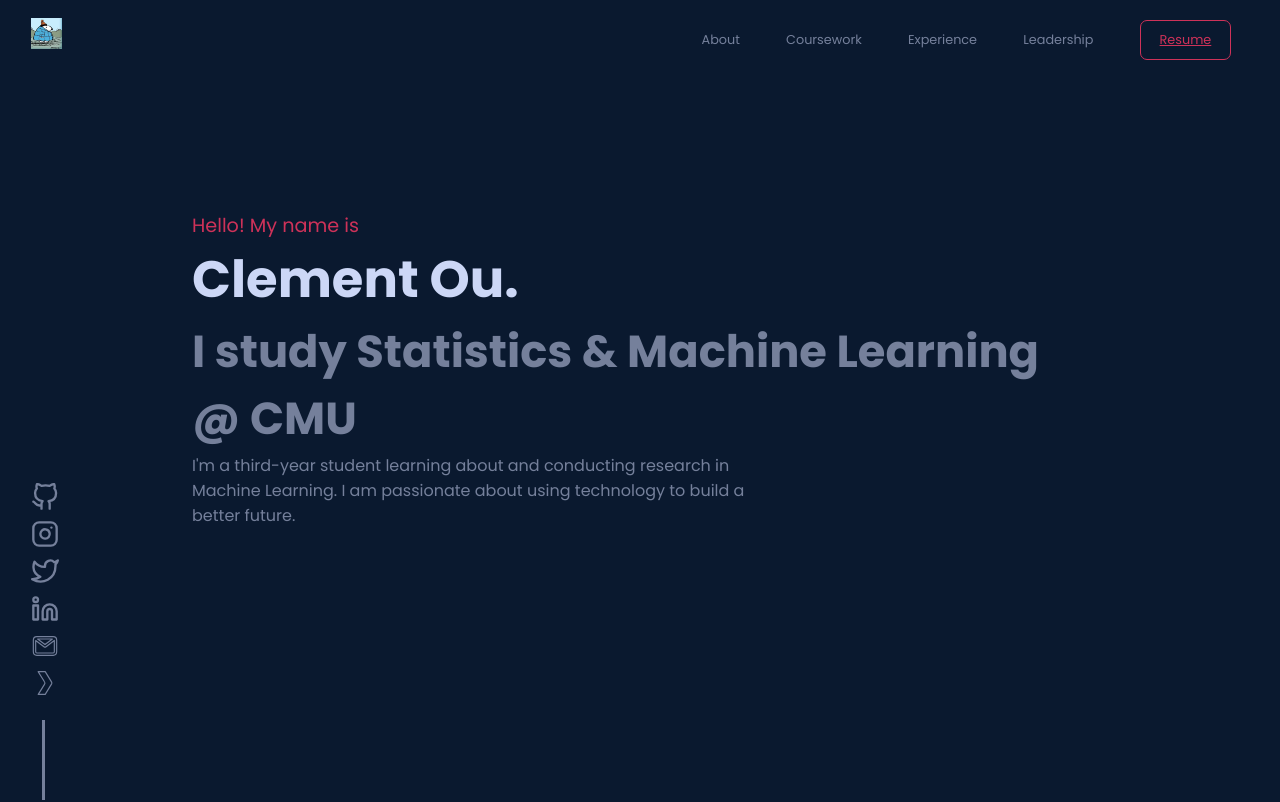
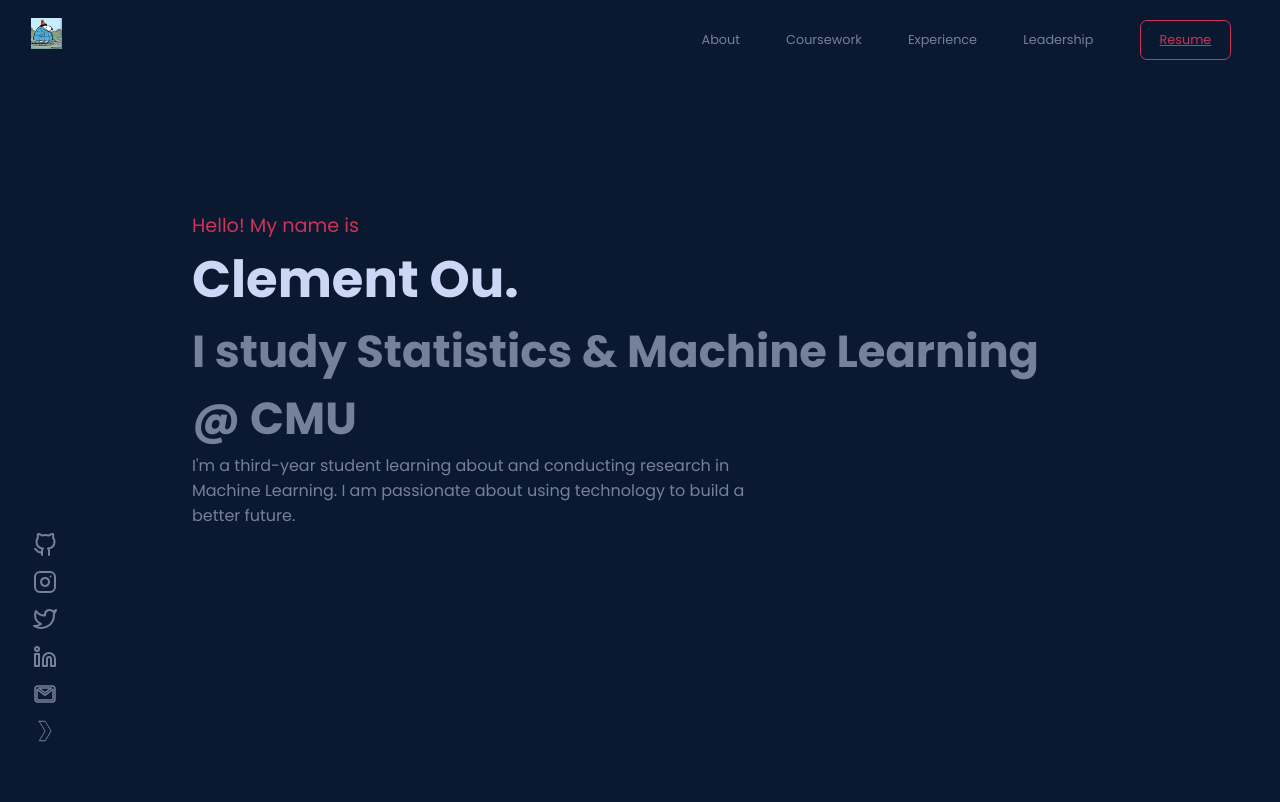
Before and after one commit to clementou/website, a React (Vite) app: page / in a window 1280 px wide. Shown: the top 802 px of the page. Built offline with nearby package versions, Linux system fonts and the light colour scheme.

Commit message:
refactored Social

```diff
--- a/src/App.jsx
+++ b/src/App.jsx
@@ -12,7 +12,6 @@ import CourseworkMobile from './components/sections/CourseworkMobile';
 import ExperienceMobile from './components/sections/ExperienceMobile';
 import LeadershipMobile from './components/sections/LeadershipMobile';
 // import ProjectsMobile from './components/sections/ProjectsMobile';
-import SocialMobile from './components/sections/SocialMobile';
 import { useState, useEffect } from 'react';
 import { useScrollPosition } from './hooks/useScrollPosition';
 import { trackPageview } from './analytics';
@@ -62,7 +61,7 @@ function App() {
       {responsive.desktop ? <Experience desktop={responsive.desktop} /> : <ExperienceMobile desktop={responsive.desktop} />}
       {responsive.desktop ? <Leadership desktop={responsive.desktop} /> : <LeadershipMobile desktop={responsive.desktop} />}
       {/* {responsive.desktop ? <Projects /> : <ProjectsMobile />} */}
-      {responsive.desktop ? (<div className="placeholder" />) : (<SocialMobile />)}
+      {!responsive.desktop && <Social />}
     </div>
   );
 }
--- a/src/components/sections/Social.jsx
+++ b/src/components/sections/Social.jsx
@@ -1,3 +1,4 @@
+import PropTypes from 'prop-types';
 import '../styles/Social.css';
 import GitHubIcon from '../../icons/github';
 import InstagramIcon from '../../icons/instagram';
@@ -6,34 +7,30 @@ import LinkedinIcon from '../../icons/linkedin';
 import EmailIcon from '../../icons/email';
 import PlexIcon from '../../icons/plex';
 
-function Social() {
+const SocialIcon = ({ href, IconComponent }) => (
+  <a href={href} className="social-icon">
+    <IconComponent className="svg-icon" />
+  </a>
+);
+
+SocialIcon.propTypes = {
+  href: PropTypes.string.isRequired,
+  IconComponent: PropTypes.elementType.isRequired
+};
+
+const Social = () => {
   return (
     <div className="socials">
       <div className="social-icons">
-        <a href="https://github.com/clementou">
-          <GitHubIcon className="svg-icon" />
-        </a>
-        <a href="https://www.instagram.com/ouclement">
-          <InstagramIcon className="svg-icon" />
-        </a>
-        <a href="https://www.twitter.com/ClementOu">
-          <TwitterIcon className="svg-icon" />
-        </a>
-        <a href="https://www.linkedin.com/in/clementou">
-          <LinkedinIcon className="svg-icon" />
-        </a>
-        <a href="mailto: clement.h.ou@gmail.com">
-          <EmailIcon className="svg-icon" />
-        </a>
-        <a href="https://plex.clementou.com">
-          <PlexIcon className="svg-icon" />
-        </a>
-      </div>
-      <div className="social-line">
-        <div className="line" />
+        <SocialIcon href="https://github.com/clementou" IconComponent={GitHubIcon} />
+        <SocialIcon href="https://www.instagram.com/ouclement" IconComponent={InstagramIcon} />
+        <SocialIcon href="https://www.twitter.com/ClementOu" IconComponent={TwitterIcon} />
+        <SocialIcon href="https://www.linkedin.com/in/clementou" IconComponent={LinkedinIcon} />
+        <SocialIcon href="mailto:clement.h.ou@gmail.com" IconComponent={EmailIcon} />
+        <SocialIcon href="https://plex.clementou.com" IconComponent={PlexIcon} />
       </div>
     </div>
   );
-}
+};
 
 export default Social;
--- a/src/components/sections/SocialMobile.jsx
+++ /dev/null
@@ -1,36 +0,0 @@
-import '../styles/SocialMobile.css';
-import GitHubIcon from '../../icons/github';
-import InstagramIcon from '../../icons/instagram';
-import TwitterIcon from '../../icons/twitter';
-import LinkedinIcon from '../../icons/linkedin';
-import EmailIcon from '../../icons/email';
-import PlexIcon from '../../icons/plex';
-
-function SocialMobile() {
-  return (
-    <div id="SocialMobile" className="socials-mobile">
-      <div className="social-icons-mobile">
-        <a href="https://github.com/clementou" className="social-icon-mobile">
-          <GitHubIcon />
-        </a>
-        <a href="https://www.instagram.com/ouclement">
-          <InstagramIcon />
-        </a>
-        <a href="https://www.twitter.com/ClementOu">
-          <TwitterIcon />
-        </a>
-        <a href="https://www.linkedin.com/in/clementou">
-          <LinkedinIcon />
-        </a>
-        <a href="mailto: clement.h.ou@gmail.com">
-          <EmailIcon />
-        </a>
-        <a href="https://plex.clementou.com">
-          <PlexIcon className="svg-icon" />
-        </a>
-      </div>
-    </div>
-  );
-}
-
-export default SocialMobile;
--- a/src/components/styles/Social.css
+++ b/src/components/styles/Social.css
@@ -4,39 +4,46 @@ svg {
 
 svg:hover {
     color: #CE3259;
-    scale: 1.1;
+    transform: scale(1.1);
     cursor: pointer;
 }
 
-
 .socials {
-    width: 7vw;
-    height: 40vh;
-    position: fixed;
-    bottom: 0;
     background-color: #0a192f;
     display: flex;
     flex-direction: column;
+    width: 100%;
+    height: 10vh;
+    justify-content: center;
+    margin-top: 40vh;
 }
 
 .social-icons {
     width: 100%;
-    height: 70%;
     display: flex;
-    flex-direction: column;
     justify-content: space-around;
     align-items: center;
+    height: 70%;
 }
 
-.social-line {
-    width: 100%;
-    height: 12vh;
-    display: flex;
-    flex-direction: row-reverse;
+.svg-icon {
+    width: 28px;
+    height: 28px;
 }
 
-.line {
-    margin-top: 2vh;
-    width: 50%;
-    border-left: 3px solid #75809B;
+/* Desktop specific styles */
+@media (min-width: 1024px) {
+    .socials {
+        width: 7vw;
+        height: 40vh;
+        position: fixed;
+        bottom: 0;
+        flex-direction: column;
+        margin-top: 0;
+    }
+
+    .social-icons {
+        height: 70%;
+        flex-direction: column;
+    }
 }
--- a/src/components/styles/SocialMobile.css
+++ /dev/null
@@ -1,39 +0,0 @@
-svg {
-    width: 28px;
-    height: 28px;
-    color: #75809B;
-}
-
-.svg-icon {
-    width: 3vw;
-    height: 3vh;
-}
-
-.socials-mobile {
-    width: 100%;
-    height: 10vh;
-    margin-top: 40vh;
-    display: flex;
-    justify-content: center;
-}
-
-.social-icons-mobile {
-    width: 88%;
-    height: 70%;
-    display: flex;
-    justify-content: space-around;
-    align-items: center;
-}
-
-.social-line-mobile {
-    width: 100%;
-    height: 40vh;
-    display: flex;
-    flex-direction: row-reverse;
-}
-
-.line-mobile {
-    margin-top: 2vh;
-    width: 50%;
-    border-left: 3px solid #75809B;
-}
--- a/src/icons/email.jsx
+++ b/src/icons/email.jsx
@@ -5,10 +5,12 @@ const EmailIcon = () => (
     viewBox="0 0 24 24"
     fill="none"
     stroke="currentColor"
-    strokeWidth="1"
+    strokeWidth="1.5"
     strokeLinecap="round"
     strokeLinejoin="round"
-    className="feather feather-email">
+    className="feather feather-email"
+    width="24"
+    height="24">
     <title>email</title>
     <path d="M19,4H5A3,3,0,0,0,2,7V17a3,3,0,0,0,3,3H19a3,3,0,0,0,3-3V7A3,3,0,0,0,19,4Zm-.67,2L12,10.75,5.67,6ZM19,18H5a1,1,0,0,1-1-1V7.25l7.4,5.55a1,1,0,0,0,.6.2,1,1,0,0,0,.6-.2L20,7.25V17A1,1,0,0,1,19,18Z" />
   </svg>
--- a/src/icons/github.jsx
+++ b/src/icons/github.jsx
@@ -8,7 +8,9 @@ const GitHubIcon = () => (
     strokeWidth="2"
     strokeLinecap="round"
     strokeLinejoin="round"
-    className="feather feather-github">
+    className="feather feather-github"
+    width="24"
+    height="24">
     <title>GitHub</title>
     <path d="M9 19c-5 1.5-5-2.5-7-3m14 6v-3.87a3.37 3.37 0 0 0-.94-2.61c3.14-.35 6.44-1.54 6.44-7A5.44 5.44 0 0 0 20 4.77 5.07 5.07 0 0 0 19.91 1S18.73.65 16 2.48a13.38 13.38 0 0 0-7 0C6.27.65 5.09 1 5.09 1A5.07 5.07 0 0 0 5 4.77a5.44 5.44 0 0 0-1.5 3.78c0 5.42 3.3 6.61 6.44 7A3.37 3.37 0 0 0 9 18.13V22"></path>
   </svg>
--- a/src/icons/instagram.jsx
+++ b/src/icons/instagram.jsx
@@ -8,7 +8,9 @@ const InstagramIcon = () => (
     strokeWidth="2"
     strokeLinecap="round"
     strokeLinejoin="round"
-    className="feather feather-instagram">
+    className="feather feather-instagram"
+    width="24"
+    height="24">
     <title>Instagram</title>
     <rect x="2" y="2" width="20" height="20" rx="5" ry="5"></rect>
     <path d="M16 11.37A4 4 0 1 1 12.63 8 4 4 0 0 1 16 11.37z"></path>
--- a/src/icons/linkedin.jsx
+++ b/src/icons/linkedin.jsx
@@ -8,7 +8,9 @@ const LinkedinIcon = () => (
     strokeWidth="2"
     strokeLinecap="round"
     strokeLinejoin="round"
-    className="feather feather-linkedin">
+    className="feather feather-linkedin"
+    width="24"
+    height="24">
     <title>LinkedIn</title>
     <path d="M16 8a6 6 0 0 1 6 6v7h-4v-7a2 2 0 0 0-2-2 2 2 0 0 0-2 2v7h-4v-7a6 6 0 0 1 6-6z"></path>
     <rect x="2" y="9" width="4" height="12"></rect>
--- a/src/icons/twitter.jsx
+++ b/src/icons/twitter.jsx
@@ -8,7 +8,9 @@ const TwitterIcon = () => (
     strokeWidth="2"
     strokeLinecap="round"
     strokeLinejoin="round"
-    className="feather feather-twitter">
+    className="feather feather-twitter"
+    width="24"
+    height="24">
     <title>Twitter</title>
     <path d="M23 3a10.9 10.9 0 0 1-3.14 1.53 4.48 4.48 0 0 0-7.86 3v1A10.66 10.66 0 0 1 3 4s-4 9 5 13a11.64 11.64 0 0 1-7 2c9 5 20 0 20-11.5a4.5 4.5 0 0 0-.08-.83A7.72 7.72 0 0 0 23 3z"></path>
   </svg>
```
